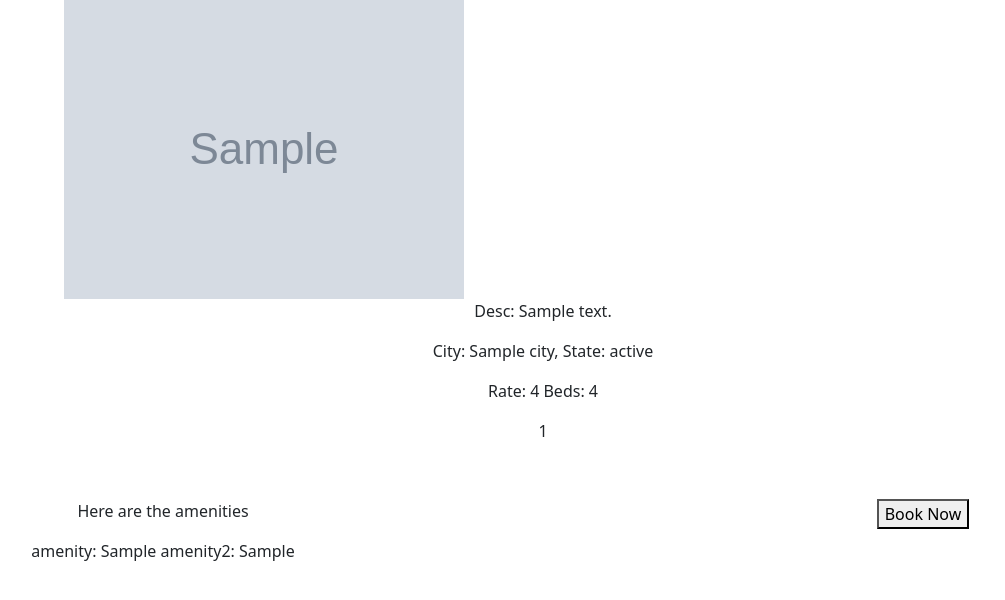
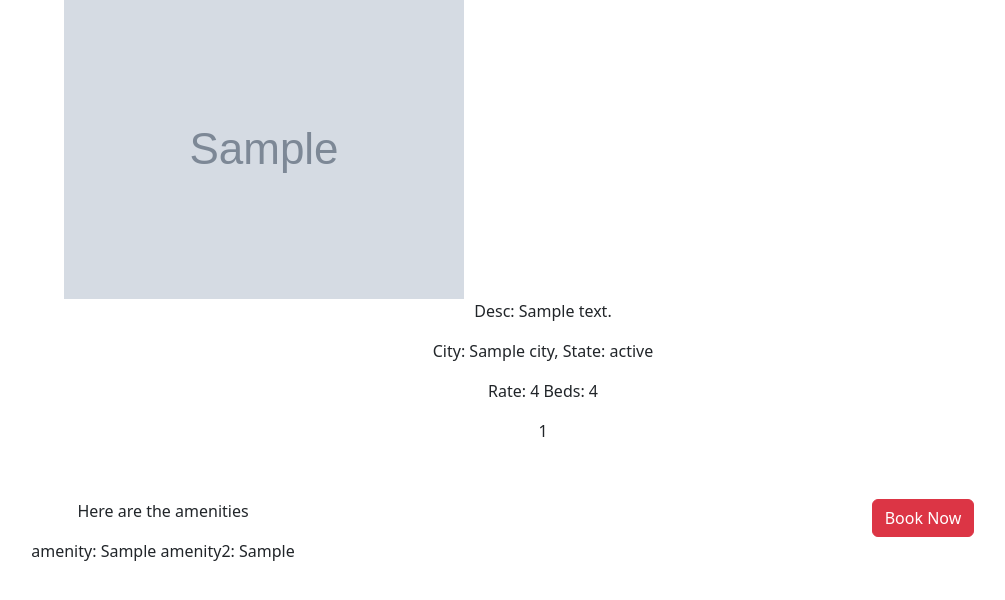
Before and after one commit to dqrico/scenic_app, a Flask app: template flask_app/templates/viewOne.html in a window 1280 px wide. Shown: the part 81-681 px from the top of the page, without its empty margins (97-1102 px from the left). Run offline with Flask 2, Linux system fonts and the light colour scheme; the template is opened without the code that fills it: most values are stand-ins (such as "Sample title", 1, 10 or a date in 2020); grey boxes marked "Sample" are stand-in pictures.

Commit message:
added book now/delete button

```diff
--- a/flask_app/templates/viewOne.html
+++ b/flask_app/templates/viewOne.html
@@ -38,7 +38,10 @@
                     <p>amenity: {{rental.amenity_1}} amenity2: {{rental.amenity_2}}</p>
                 </div>
                 <div class="btn-box col-md-4 offset-md-4">
-                    <button>Book Now</button>
+                    <form action="/rentals/{{rental.id}}/delete" method="POST">
+                        <input type="hidden" name="id" value="{{rental.id}}">
+                        <button type="submit" class="btn btn-danger rounded">Book Now</button>
+                    </form>
                 </div>
             </div>
         </div>
```
